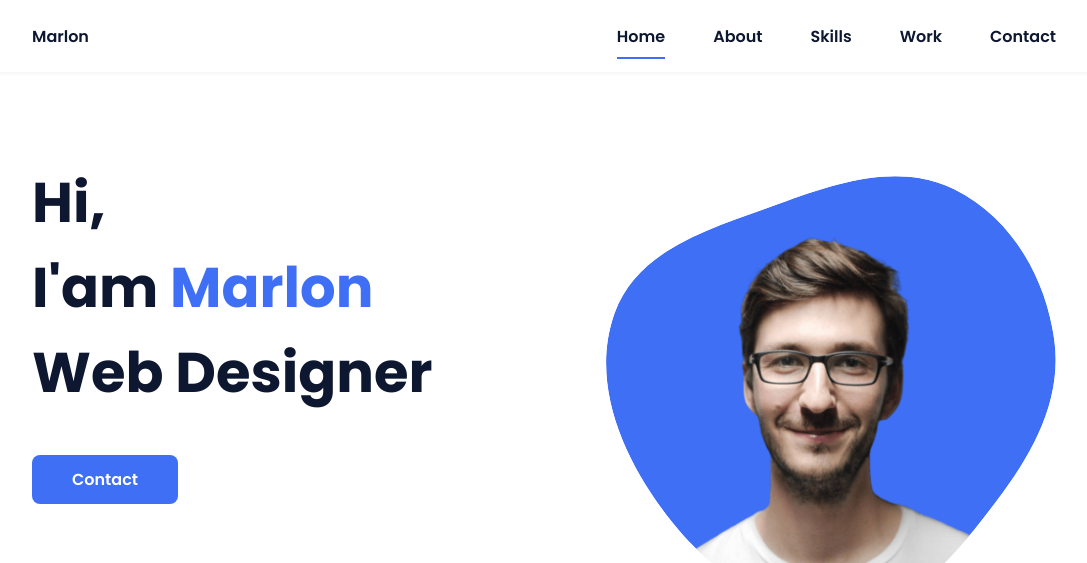
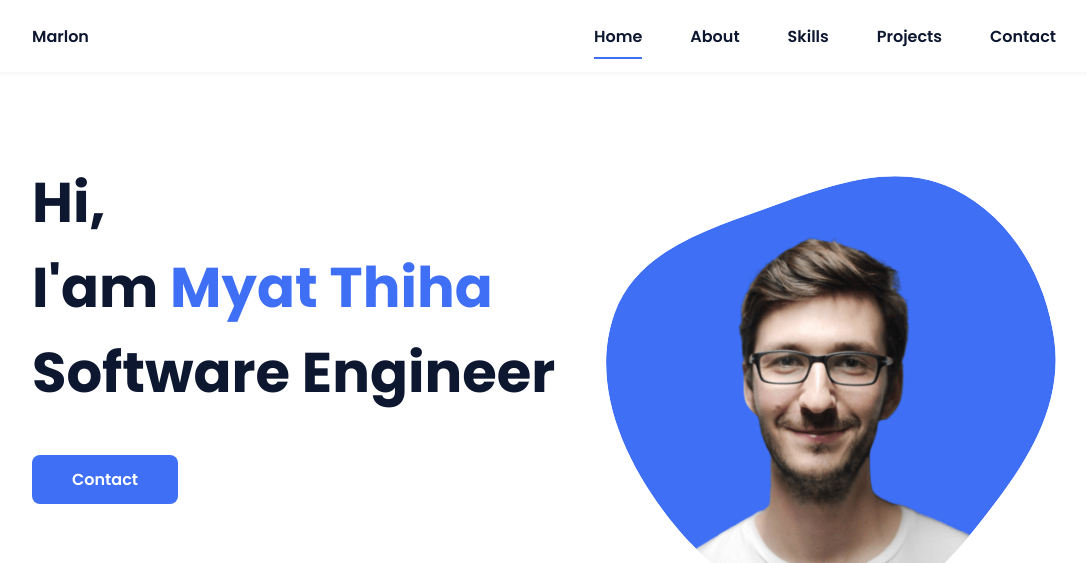
Before and after one commit to Myat-Thiha/Myat-Thiha-Portfolio, a plain HTML site: page portfolio-responsive-complete-main/index.html in a window 1280 px wide. Shown: the top 563 px of the page, without its empty margins (96-1183 px from the left). Drawn offline with nearby package versions, Linux system fonts and the light colour scheme.

Commit message:
First init commit

```diff
--- a/portfolio-responsive-complete-main/index.html
+++ b/portfolio-responsive-complete-main/index.html
@@ -6,6 +6,7 @@
 
         <link rel="stylesheet" href="assets/css/styles.css">
 
+        <!-- https://www.youtube.com/watch?v=AKNvTxWOdKw -->
         <!-- =====BOX ICONS===== -->
         <link href='https://cdn.jsdelivr.net/npm/boxicons@2.0.5/css/boxicons.min.css' rel='stylesheet'>
 
@@ -24,7 +25,7 @@
                         <li class="nav__item"><a href="#home" class="nav__link active-link">Home</a></li>
                         <li class="nav__item"><a href="#about" class="nav__link">About</a></li>
                         <li class="nav__item"><a href="#skills" class="nav__link">Skills</a></li>
-                        <li class="nav__item"><a href="#work" class="nav__link">Work</a></li>
+                        <li class="nav__item"><a href="#Projects" class="nav__link">Projects</a></li>
                         <li class="nav__item"><a href="#contact" class="nav__link">Contact</a></li>
                     </ul>
                 </div>
@@ -39,9 +40,9 @@
             <!--===== HOME =====-->
             <section class="home bd-grid" id="home">
                 <div class="home__data">
-                    <h1 class="home__title">Hi,<br>I'am <span class="home__title-color">Marlon</span><br> Web Designer</h1>
+                    <h1 class="home__title">Hi,<br>I'am <span class="home__title-color">Myat Thiha</span><br>Software Engineer</h1>
 
-                    <a href="#" class="button">Contact</a>
+                    <a href="#contact" class="button">Contact</a>
                 </div>
 
                 <div class="home__social">
@@ -144,8 +145,8 @@
             </section>
 
             <!--===== WORK =====-->
-            <section class="work section" id="work">
-                <h2 class="section-title">Work</h2>
+            <section class="project section" id="Projects">
+                <h2 class="section-title">Projects</h2>
 
                 <div class="work__container bd-grid">
                     <a href="" class="work__img">
```
